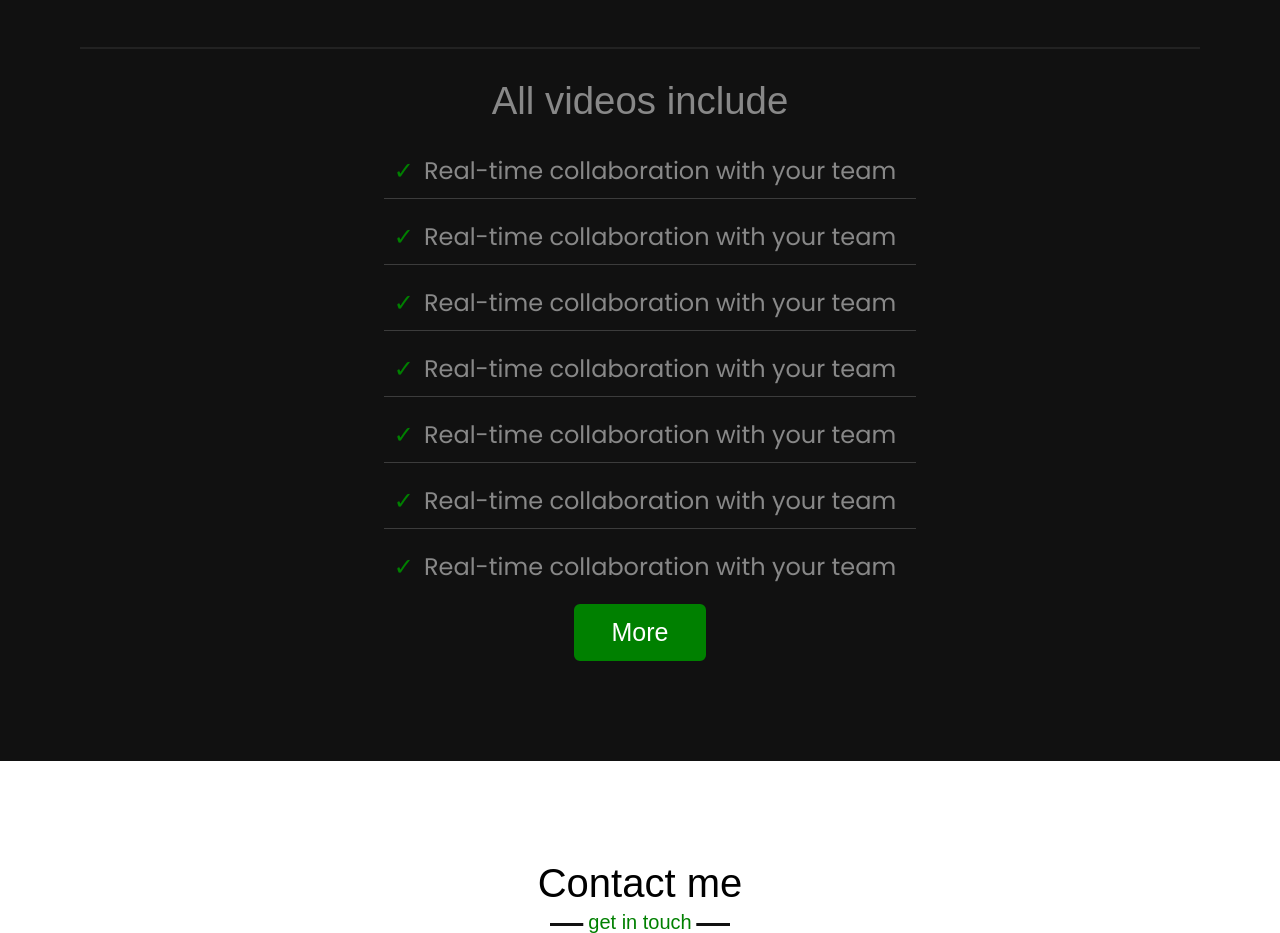
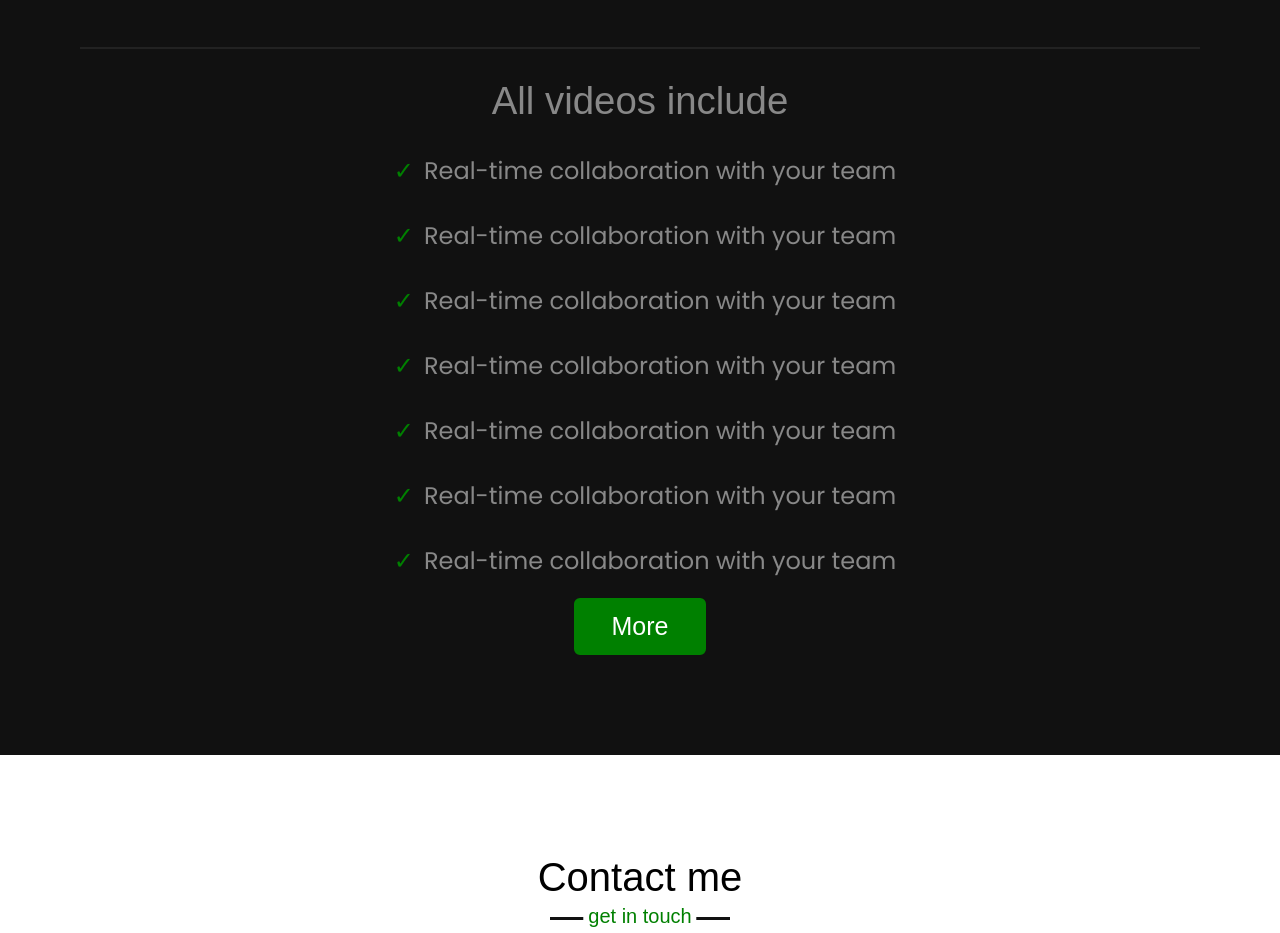
Before and after one commit to gambhirsharma/TC, a plain HTML site: page index.html in a window 1280 px wide. Shown: the part 5162-6095 px from the top of the page. Drawn offline with nearby package versions, Linux system fonts and the light colour scheme; a web font is replaced by a local one.

Commit message:
customize-01: video include section

```diff
--- a/index.html
+++ b/index.html
@@ -366,9 +366,9 @@
     <span>All videos include</span>
     <div class="video-include-container">
 
-    <ul class="video-include-def">
+    <ul class="video-include-def" id="video-include-def">
         <li>Real-time collaboration with your team</li>
-        <li>Real-time collaboration with your team</li><li>Real-time collaboration with your team</li><li>Real-time collaboration with your team</li><li>Real-time collaboration with your team</li><li>Real-time collaboration with your team</li><li>Real-time collaboration with your team</li>
+        <li>Real-time collaboration with your team</li><li>Real-time collaboration with your team</li><li>Real-time collaboration with your team</li><li>Real-time collaboration with your team</li><li>Real-time collaboration with your team</li><li id="last">Real-time collaboration with your team</li>
     </ul>
 
  <ul class="video-include-more" id="video-include-more">
--- a/script.js
+++ b/script.js
@@ -96,12 +96,15 @@ function toggle(){
 
     var moreText = document.getElementById("video-include-more");
     var btnText = document.getElementById("moreBtn");
+    var LastdefaultView = document.getElementById("last");
 
     if (moreText.style.display === "none") {
       btnText.innerHTML = "Less";
       moreText.style.display = "inline";
+
     } else {
       btnText.innerHTML = "More";
       moreText.style.display = "none";
+    //   LastdefaultView.style.borderWidth = "0px 0px 2px 0px";
     }
   }
--- a/style.css
+++ b/style.css
@@ -729,6 +729,7 @@ section .title::after {
     margin: 10px 0px 0px 0px;
     display: flex;
     flex-direction: column;
+    position: relative;
 }
 /* .price .video-include-container .video-include-left, .price .video-include-container .video-include-right{
     margin: 20px;
@@ -741,8 +742,8 @@ section .title::after {
     color: #888;
     width: 100%;
     font-size: 1.5em;
-    border: solid #3c3c3c;
-    border-width: 0px 0px 1px 0px;
+    /* border: solid #3c3c3c;
+    border-width: 0px 0px 1px 0px; */
     display: flex;
     align-items: center;
     justify-content: center;
@@ -755,7 +756,7 @@ section .title::after {
     left: -10px;
 }
 .price .video-include .video-include-container ul li:last-child{
-    border: 0;
+    border-width: 0px;
 }
 
 .price .video-include .video-include-container .video-include-more{
@@ -765,6 +766,7 @@ section .title::after {
 .price .video-include .video-include-button{
     display: inline-block;
     background: var(--primary);
+
     color: #fff;
     font-size: 25px;
     padding: 12px 36px;
@@ -776,6 +778,17 @@ section .title::after {
     margin: auto;
     top: 0; bottom: 0; left: 0; right: 0;
 }
+/* .price .video-include .video-include-button::after{
+  content: '';
+  background-color: red;
+  display: flex;
+  left: 0;
+  right: 0;
+  top: 1px;
+  margin: auto;
+  width: 100%;
+  height: 5px;
+} */
 .price .video-include .video-include-button:hover{
     background-color: transparent;
     border: solid 2px var(--primary);
```
